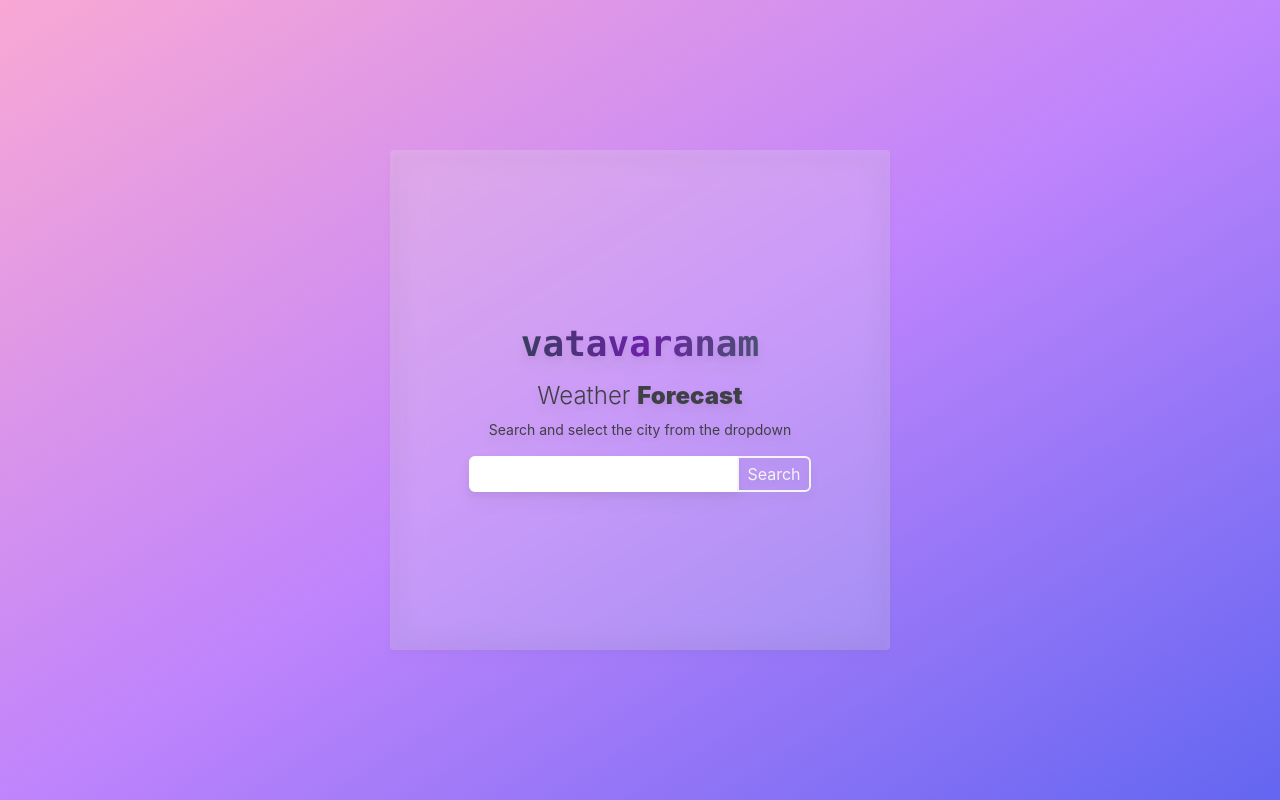
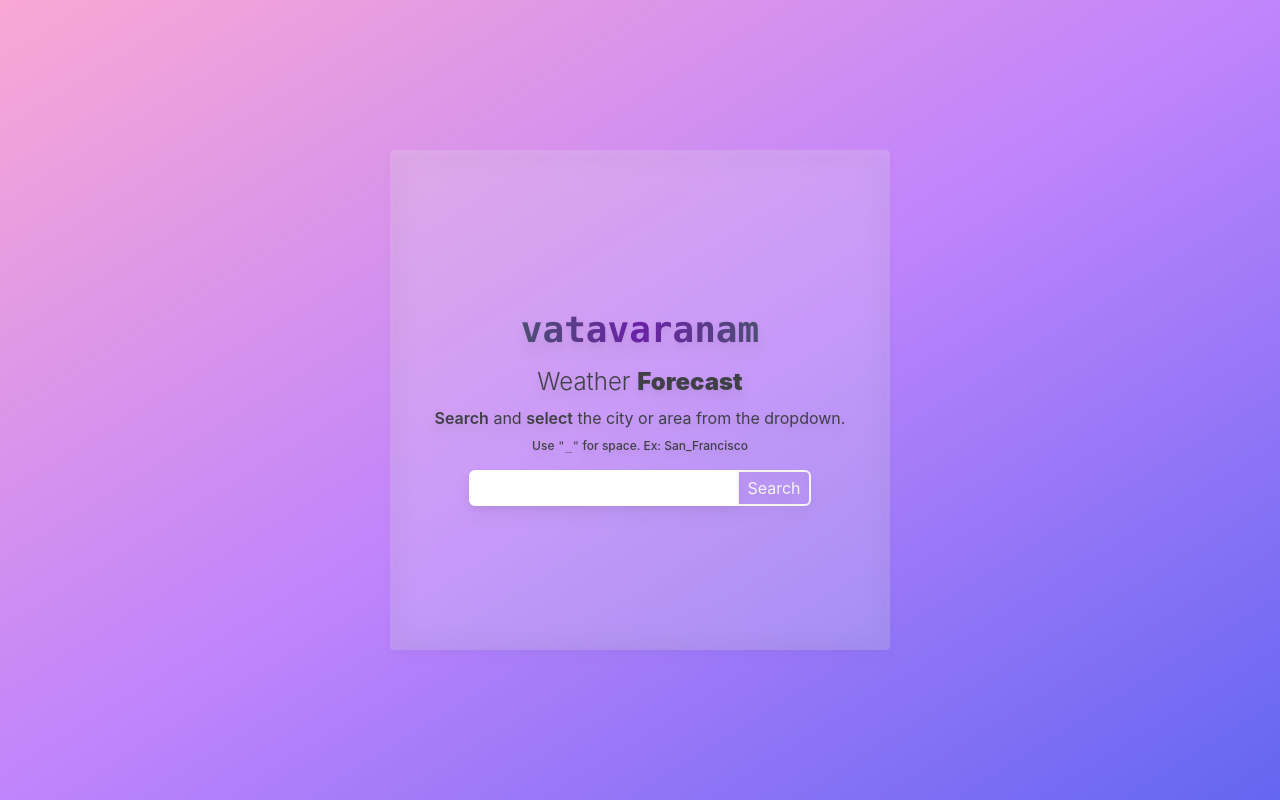
Before and after one commit to yogesh-ch-ss/Vatavaranam, a React (Create React App) app in the folder frontend/: page / in a window 1280 px wide. Built offline with nearby package versions, Linux system fonts and the light colour scheme.

Commit message:
Search page description

```diff
--- a/frontend/src/components/Search.tsx
+++ b/frontend/src/components/Search.tsx
@@ -20,15 +20,18 @@ const Search = ({
   return (
     <main className="flex justify-center items-center h-[100vh] w-full">
       <section className="w-full md:max-w-[500px] p-4 flex flex-col text-center items-center justify-center md:px-10-lg:p-24 h-full lg:h-[500px] bg-white bg-opacity-20 backdrop-blur-lg drop-shadow-lg rounded text-zinc-700">
-        <h1 className="text-4xl font-semibold font-mono px-4 py-4 bg-gradient-to-r from-slate-700 via-purple-800 to-slate-600 bg-clip-text text-transparent">
+        <h1 className="text-4xl font-semibold font-mono px-4 py-4 bg-gradient-to-r from-slate-600 via-purple-800 to-slate-600 bg-clip-text text-transparent">
           vatavaranam
         </h1>
         <h2 className="text-2xl font-light">
           Weather <span className="font-black">Forecast</span>
         </h2>
-        <p className="text-sm mt-2">
-          Search and select the city from the dropdown
+        <p className="mt-2">
+          <span className="font-semibold">Search</span> and{' '}
+          <span className="font-semibold">select</span> the city or area from the
+          dropdown.
         </p>
+        <p className="text-xs mt-2 font-medium text-">Use <span className="font-mono">"_"</span> for space. Ex: San_Francisco</p>
 
         <div className="relative flex mt-10 md:mt-4">
           <input
```
